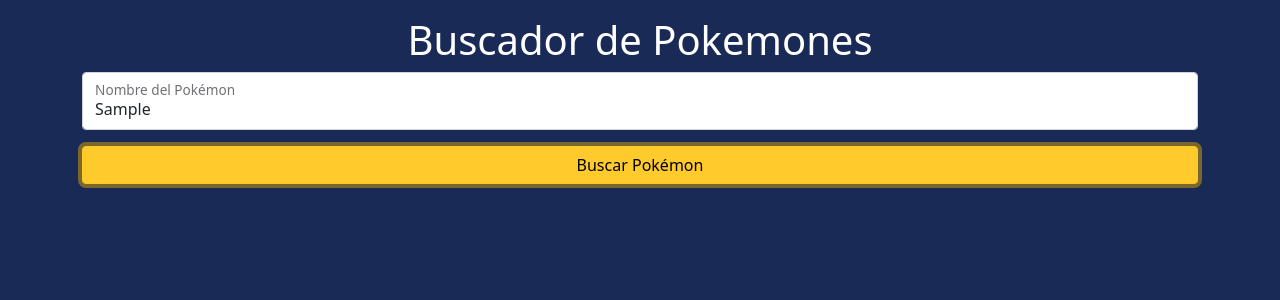
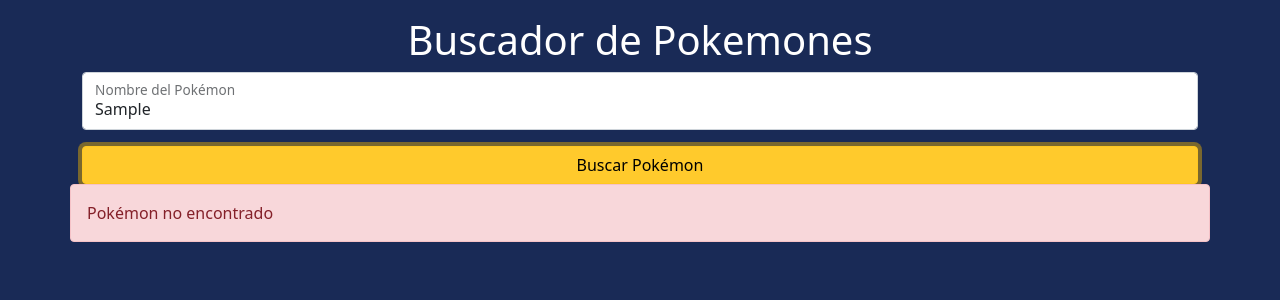
Before and after one commit to brunochan2001/Pokemon, a React (Create React App) app: page / in a window 1280 px wide. Both pictures are taken after typing "Sample" into the empty fields and a click on the button "Buscar Pokémon". Shown: the top 300 px of the page. Built offline with nearby package versions, Linux system fonts and the light colour scheme; no server answers.

Commit message:
Agregamos el componente SearchResult

```diff
--- a/src/App.js
+++ b/src/App.js
@@ -1,6 +1,7 @@
 import { Provider } from "react-redux";
 import "./App.css";
 import SearchPokemon from "./components/search/SearchPokemon";
+import SearchResult from "./components/search/SearchResult";
 import store from "./redux/store";
 
 function App() {
@@ -15,6 +16,11 @@
                 <SearchPokemon></SearchPokemon>
               </div>
             </section>
+            <section className="col-md-12">
+              <div className="row ">
+                <SearchResult></SearchResult>
+              </div>
+            </section>
           </div>
         </section>
       </main>
--- a/src/components/search/SearchPokemon.jsx
+++ b/src/components/search/SearchPokemon.jsx
@@ -1,6 +1,9 @@
 import { useState } from "react";
+import { useDispatch } from "react-redux";
+import fetchPokemon from "../../redux/actions/SearchActions";
 
 const SearchPokemon = () => {
+  const dispatch = useDispatch();
   const [pokemon, setPokemon] = useState({
     formBuscadorPokemon: "",
   });
@@ -8,9 +11,9 @@
   const handleChange = (e) => {
     setPokemon({ ...pokemon, [e.target.id]: e.target.value });
   };
-
   const handleSubmit = (e) => {
     e.preventDefault();
+    dispatch(fetchPokemon(pokemon.formBuscadorPokemon));
   };
 
   return (
@@ -28,7 +31,7 @@
         />
         <label htmlFor="">Nombre del Pokémon</label>
       </div>
-      <button className="btn btn-warning primary w-100">Buscar Pokémon</button>
+      <button className="btn btn-warning rimary w-100">Buscar Pokémon</button>
     </form>
   );
 };
--- /dev/null
+++ b/src/components/search/SearchResult.jsx
@@ -0,0 +1,47 @@
+import { useSelector } from "react-redux";
+
+const SearchResult = () => {
+  const searchReducers = useSelector((state) => {
+    return state.searchReducers;
+  });
+
+  const { loading, pokemon, error } = searchReducers;
+  const { name, sprites, types } = pokemon;
+  return (
+    <>
+      {loading && (
+        <div className="row">
+          <section className="col-md-12 text-center py-3">
+            <div className="spinner-grow" role="status">
+              <span className="visually-hidden">Loading...</span>
+            </div>
+          </section>
+        </div>
+      )}
+      {Object.keys(pokemon).length > 0 && (
+        <div className="card text-dark text-center mx-auto" style={{ width: "15rem" }}>
+          <img src={sprites.front_default} className="card-img-top" alt={name} />
+          <div className="card-body">
+            <h5 className="card-title">{name}</h5>
+            <p className="card-text">{types[0].type.name}</p>
+            <a
+              href={sprites.front_default}
+              className="btn btn-primary"
+              target="_blank"
+              rel="noreferrer"
+            >
+              Ver
+            </a>
+          </div>
+        </div>
+      )}
+      {error && (
+        <div className="alert alert-danger" role="alert">
+          Pokémon no encontrado
+        </div>
+      )}
+    </>
+  );
+};
+
+export default SearchResult;
```
